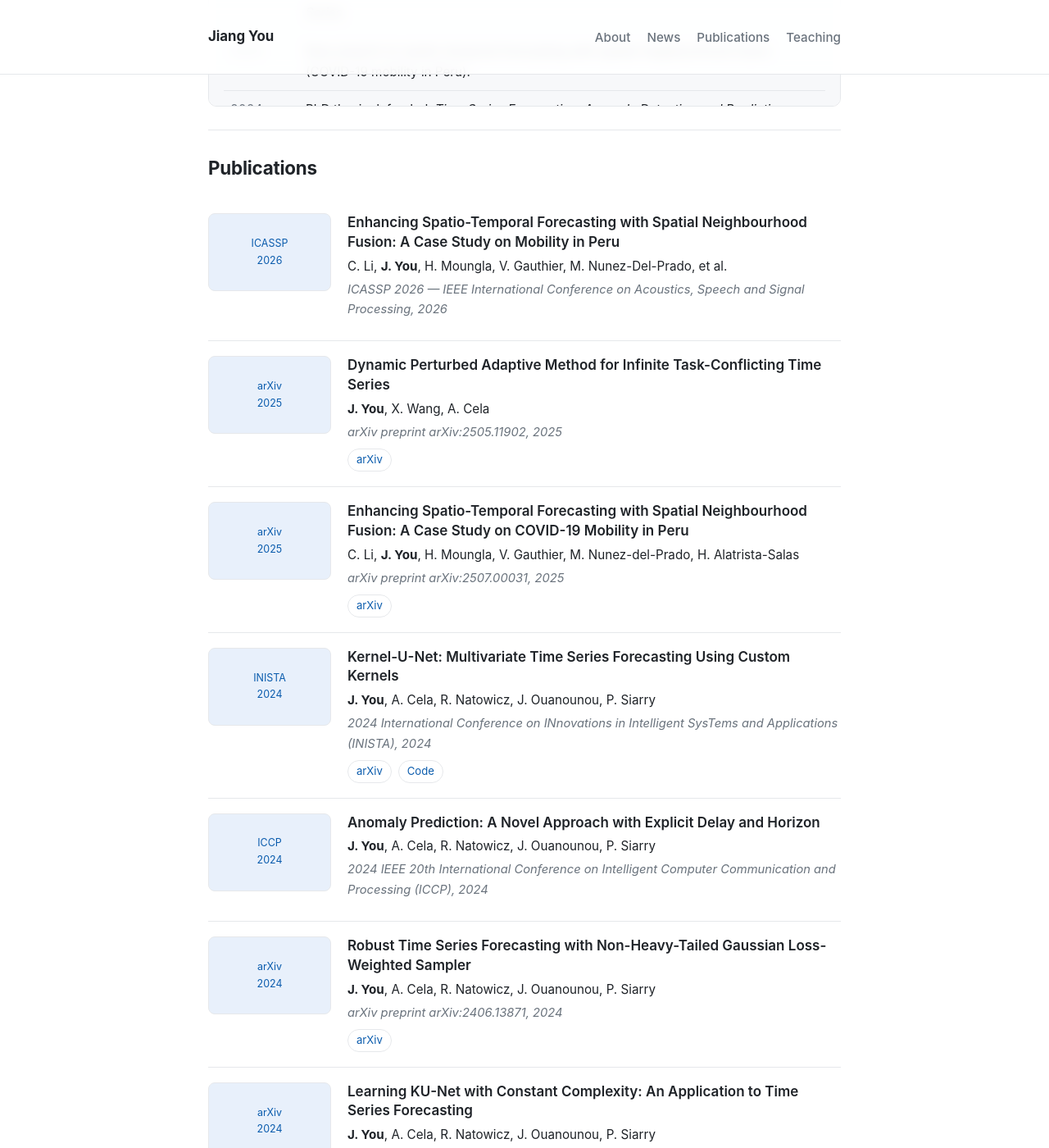
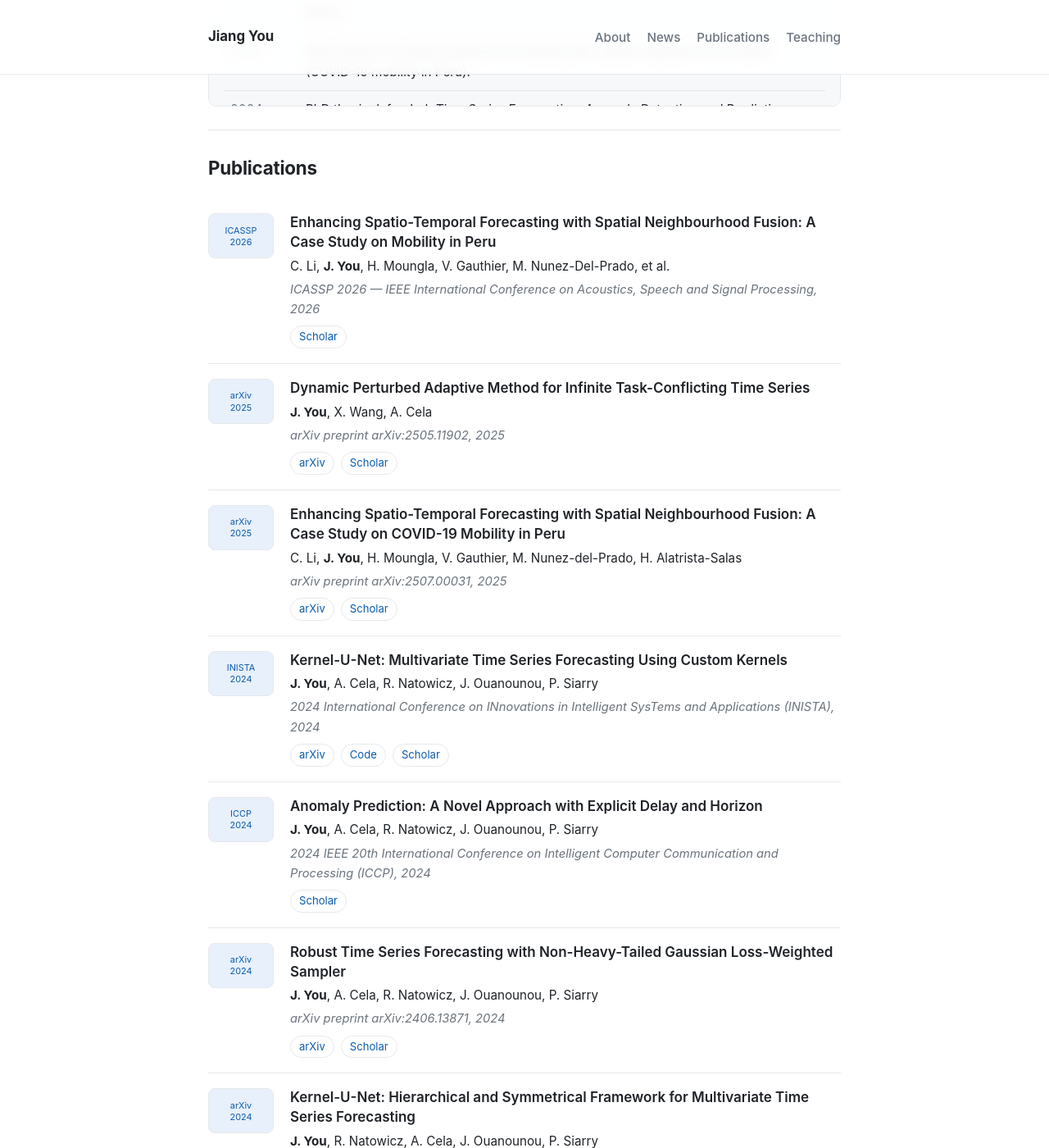
Before and after one commit to JiangYou2025/JiangYou2025.github.io, a Jekyll site: the page built from index.markdown, in a window 1280 px wide and 1400 px high, scrolled down 1071 px. Shown: the whole window at 82% size. Built offline with Jekyll 4.4.1, drawn with Linux system fonts in a browser that asks for light colours; some of the changed text lies outside the part shown.

Commit message:
Shrink pub thumbnails, add Scholar links to all publications
- Thumb: 150x95 → 80x55
- Added Scholar link to every paper
- Added missing Kernel-U-Net (hierarchical) paper from Scholar

Co-Authored-By: Claude Opus 4.6 (1M context) <noreply@anthropic.com>

```diff
--- a/assets/css/styles.css
+++ b/assets/css/styles.css
@@ -201,9 +201,9 @@ section p { margin: 0 0 14px; }
 }
 .pub:last-child { border-bottom: none; }
 .pub .thumb {
-  flex: 0 0 150px;
-  width: 150px;
-  height: 95px;
+  flex: 0 0 80px;
+  width: 80px;
+  height: 55px;
   border-radius: 8px;
   object-fit: cover;
   border: 1px solid var(--border);
@@ -212,9 +212,10 @@ section p { margin: 0 0 14px; }
   align-items: center;
   justify-content: center;
   color: var(--accent);
-  font-size: 0.78rem;
+  font-size: 0.68rem;
   text-align: center;
-  padding: 6px;
+  padding: 4px;
+  line-height: 1.3;
 }
 .pub .meta { flex: 1; }
 .pub .pub-title {
@@ -269,7 +270,7 @@ section p { margin: 0 0 14px; }
   .profile .avatar { margin: 0 auto; }
   .links { justify-content: center; }
   .pub { flex-direction: column; }
-  .pub .thumb { width: 100%; height: 120px; flex-basis: auto; }
+  .pub .thumb { width: 100%; height: 50px; flex-basis: auto; }
   .site-nav .nav-links { gap: 14px; }
   .site-nav .brand { display: none; }
 }
--- a/index.markdown
+++ b/index.markdown
@@ -92,6 +92,9 @@ description: Personal homepage of Jiang You — research on deep learning for ti
       <p class="pub-title">Enhancing Spatio-Temporal Forecasting with Spatial Neighbourhood Fusion: A Case Study on Mobility in Peru</p>
       <p class="authors">C. Li, <span class="me">J. You</span>, H. Moungla, V. Gauthier, M. Nunez-Del-Prado, et al.</p>
       <p class="venue">ICASSP 2026 — IEEE International Conference on Acoustics, Speech and Signal Processing, 2026</p>
+      <div class="pub-links">
+        <a href="{{ site.author.scholar }}" target="_blank" rel="noopener">Scholar</a>
+      </div>
     </div>
   </div>
 
@@ -103,6 +106,7 @@ description: Personal homepage of Jiang You — research on deep learning for ti
       <p class="venue">arXiv preprint arXiv:2505.11902, 2025</p>
       <div class="pub-links">
         <a href="https://arxiv.org/abs/2505.11902" target="_blank" rel="noopener">arXiv</a>
+        <a href="{{ site.author.scholar }}" target="_blank" rel="noopener">Scholar</a>
       </div>
     </div>
   </div>
@@ -115,6 +119,7 @@ description: Personal homepage of Jiang You — research on deep learning for ti
       <p class="venue">arXiv preprint arXiv:2507.00031, 2025</p>
       <div class="pub-links">
         <a href="https://arxiv.org/abs/2507.00031" target="_blank" rel="noopener">arXiv</a>
+        <a href="{{ site.author.scholar }}" target="_blank" rel="noopener">Scholar</a>
       </div>
     </div>
   </div>
@@ -128,6 +133,7 @@ description: Personal homepage of Jiang You — research on deep learning for ti
       <div class="pub-links">
         <a href="https://arxiv.org/abs/2401.01479" target="_blank" rel="noopener">arXiv</a>
         <a href="https://github.com/JiangYou2025/kun" target="_blank" rel="noopener">Code</a>
+        <a href="{{ site.author.scholar }}" target="_blank" rel="noopener">Scholar</a>
       </div>
     </div>
   </div>
@@ -138,6 +144,9 @@ description: Personal homepage of Jiang You — research on deep learning for ti
       <p class="pub-title">Anomaly Prediction: A Novel Approach with Explicit Delay and Horizon</p>
       <p class="authors"><span class="me">J. You</span>, A. Cela, R. Natowicz, J. Ouanounou, P. Siarry</p>
       <p class="venue">2024 IEEE 20th International Conference on Intelligent Computer Communication and Processing (ICCP), 2024</p>
+      <div class="pub-links">
+        <a href="{{ site.author.scholar }}" target="_blank" rel="noopener">Scholar</a>
+      </div>
     </div>
   </div>
 
@@ -149,6 +158,20 @@ description: Personal homepage of Jiang You — research on deep learning for ti
       <p class="venue">arXiv preprint arXiv:2406.13871, 2024</p>
       <div class="pub-links">
         <a href="https://arxiv.org/abs/2406.13871" target="_blank" rel="noopener">arXiv</a>
+        <a href="{{ site.author.scholar }}" target="_blank" rel="noopener">Scholar</a>
+      </div>
+    </div>
+  </div>
+
+  <div class="pub">
+    <div class="thumb">arXiv<br>2024</div>
+    <div class="meta">
+      <p class="pub-title">Kernel-U-Net: Hierarchical and Symmetrical Framework for Multivariate Time Series Forecasting</p>
+      <p class="authors"><span class="me">J. You</span>, R. Natowicz, A. Cela, J. Ouanounou, P. Siarry</p>
+      <p class="venue">arXiv preprint arXiv:2401.01479, 2024</p>
+      <div class="pub-links">
+        <a href="https://arxiv.org/abs/2401.01479" target="_blank" rel="noopener">arXiv</a>
+        <a href="{{ site.author.scholar }}" target="_blank" rel="noopener">Scholar</a>
       </div>
     </div>
   </div>
@@ -161,6 +184,7 @@ description: Personal homepage of Jiang You — research on deep learning for ti
       <p class="venue">arXiv preprint arXiv:2410.02438, 2024</p>
       <div class="pub-links">
         <a href="https://arxiv.org/abs/2410.02438" target="_blank" rel="noopener">arXiv</a>
+        <a href="{{ site.author.scholar }}" target="_blank" rel="noopener">Scholar</a>
       </div>
     </div>
   </div>
@@ -171,6 +195,9 @@ description: Personal homepage of Jiang You — research on deep learning for ti
       <p class="pub-title">Time Series Forecasting, Anomaly Detection and Prediction</p>
       <p class="authors"><span class="me">J. You</span></p>
       <p class="venue">PhD Thesis, Université Paris-Est Créteil Val-de-Marne, 2024</p>
+      <div class="pub-links">
+        <a href="{{ site.author.scholar }}" target="_blank" rel="noopener">Scholar</a>
+      </div>
     </div>
   </div>
 
```
